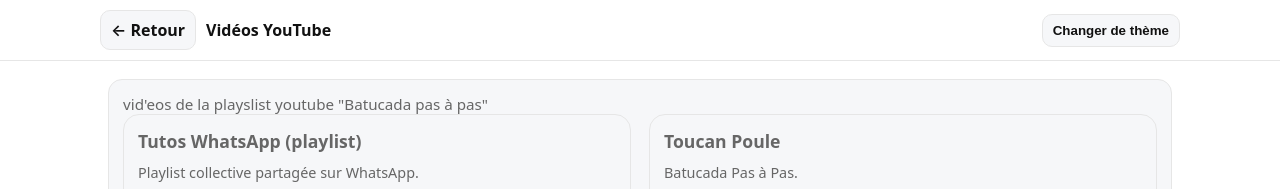
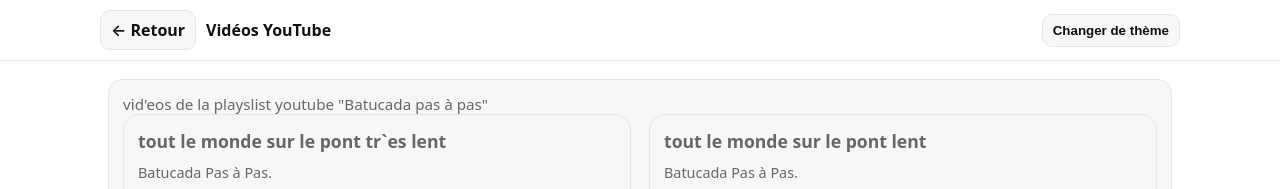
Before and after one commit to herbie00/batucada, a plain HTML site: page youtube-videos.html in a window 1280 px wide. Shown: the top 189 px of the page. Drawn offline with Linux system fonts and the light colour scheme.

Commit message:
update video links in youtube videos to to hopefully fix youtube playing in browser

```diff
--- a/youtube-videos.html
+++ b/youtube-videos.html
@@ -46,18 +46,18 @@
 
   <section class="videos" aria-label="Liste des vid&eacute;os YouTube">
     <article class="video-card">
-      <h2>Tutos WhatsApp (playlist)</h2>
-      <p>Playlist collective partag&eacute;e sur WhatsApp.</p>
+      <h2>tout le monde sur le pont tr`es lent</h2>
+      <p>Batucada Pas &agrave; Pas.</p>
       <div class="video-wrapper">
-        <iframe src="https://youtu.be/jl9YvqbXOfA?si=HMFbzeg4kwZb8b9n" title="tout le monde sur le pont tr`es lent" allowfullscreen loading="lazy"></iframe>
+        <iframe src="https://youtu.be/jl9YvqbXOfA?si=8cZkjb2-5lFbP15F" title="tout le monde sur le pont tr`es lent" allowfullscreen loading="lazy"></iframe>
       </div>
     </article>
 
     <article class="video-card">
-      <h2>Toucan Poule</h2>
+      <h2>tout le monde sur le pont lent</h2>
       <p>Batucada Pas &agrave; Pas.</p>
       <div class="video-wrapper">
-        <iframe src="https://youtu.be/vblLOHBt8pU?si=TOV4-zJ9Pnxov_c7" title="tout le monde sur le pont lent" allowfullscreen loading="lazy"></iframe>
+        <iframe src="https://youtu.be/vblLOHBt8pU?si=YQW7Olv0PVdEXlai" title="tout le monde sur le pont lent" allowfullscreen loading="lazy"></iframe>
       </div>
     </article>
   </section>
```
